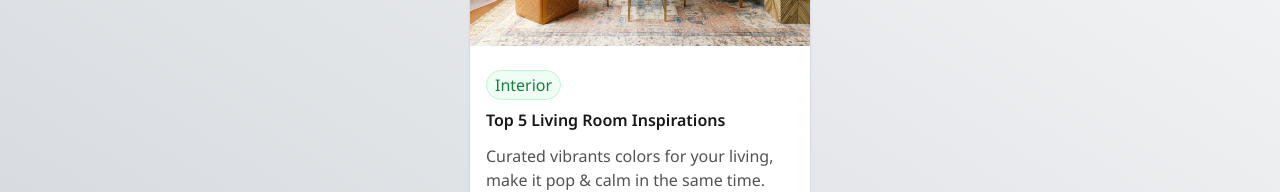
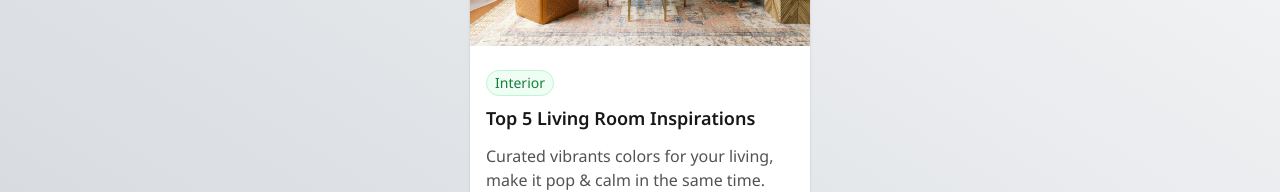
Before and after one commit to zugzug-frontend/blog-card, a website: page index.html in a window 1280 px wide. Shown: the part 362-554 px from the top of the page. Drawn offline with Linux system fonts and the light colour scheme.

Commit message:
Adjust font-size & line-height for 'header' block.

```diff
--- a/index.html
+++ b/index.html
@@ -28,10 +28,10 @@
         <div class="flex flex-col gap-3 px-4 py-6">
           <div class="flex flex-col items-start gap-2">
             <span
-              class="rounded-full border border-green-200 bg-green-50 px-2 py-0.5 text-green-700"
+              class="rounded-full border border-green-200 bg-green-50 px-2 py-0.5 text-sm leading-5 text-green-700"
               >Interior</span
             >
-            <div class="font-semibold text-neutral-900">
+            <div class="text-lg font-semibold leading-7 text-neutral-900">
               Top 5 Living Room Inspirations
             </div>
           </div>
```
Also changed, not shown: css/style.css.
